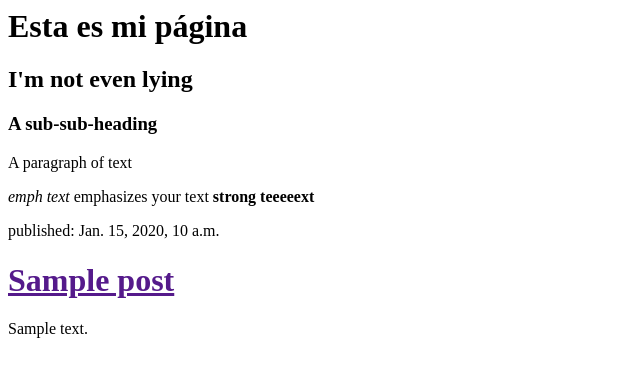
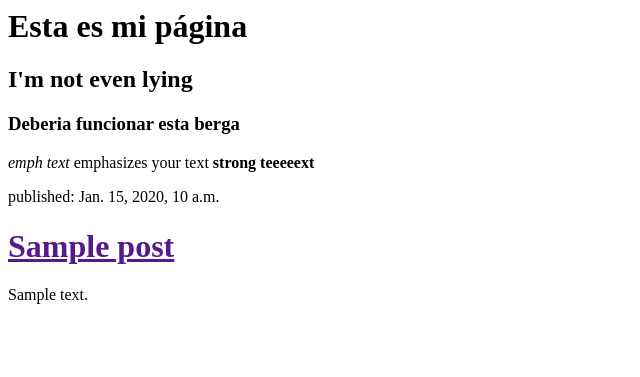
Before and after one commit to nahusznaj/my-first-blog, a Django app: template blog/templates/blog/post_list.html in a window 1280 px wide. Shown: the top 377 px of the page, without its empty margins (0-640 px from the left). Run offline with Django 3.2, Linux system fonts and the light colour scheme; the template is opened without the code that fills it: values that come from a table or form of the project are taken from there, others are empty; tables that the repository leaves empty hold one stand-in row (values such as "Sample post").

```diff
--- a/blog/templates/blog/post_list.html
+++ b/blog/templates/blog/post_list.html
@@ -7,8 +7,7 @@
 		<div>
 			<h1>Esta es mi página</h1>
 			<h2>I'm not even lying</h2>
-			<h3>A sub-sub-heading</h3>
-			<p>A paragraph of text</p>
+			<h3>Deberia funcionar esta berga</h3>
 			<em>emph text</em> emphasizes your text
 			<strong>strong teeeeext</strong>
 		</div>
```
